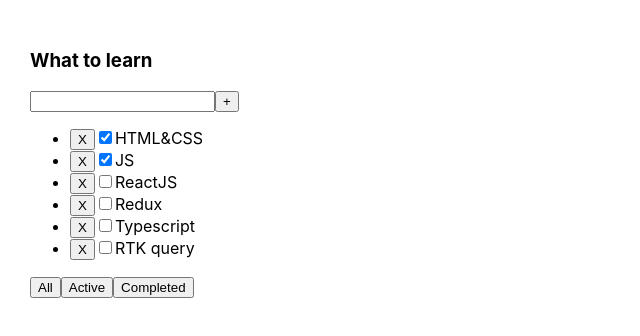
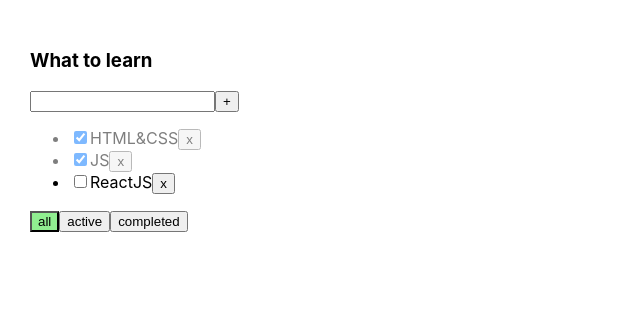
Before and after one commit to mr-vz/todolist, a React (Create React App) app: page / in a window 1280 px wide. Shown: the top 336 px of the page, without its empty margins (0-640 px from the left). Built offline with nearby package versions, Linux system fonts and the light colour scheme.

Commit message:
Fourth week lesson

```diff
--- a/src/App.tsx
+++ b/src/App.tsx
@@ -9,50 +9,64 @@
 	isDone: boolean
 }
 
-export type FilterValue = 'All' | 'Active' | 'Completed'
+export type FilterValuesType = 'all' | 'active' | 'completed'
 
 function App() {
-	let [tasks, setTasks] =  useState<TaskType[]>([
-		{ id: v1(), title: 'HTML&CSS', isDone: true },
-		{ id: v1(), title: 'JS', isDone: true },
-		{ id: v1(), title: 'ReactJS', isDone: false },
-		{ id: v1(), title: 'Redux', isDone: false },
-		{ id: v1(), title: 'Typescript', isDone: false },
-		{ id: v1(), title: 'RTK query', isDone: false },
+
+	const [tasks, setTasks] = useState<TaskType[]>([
+		{id: v1(), title: 'HTML&CSS', isDone: true},
+		{id: v1(), title: 'JS', isDone: true},
+		{id: v1(), title: 'ReactJS', isDone: false},
 	])
 
-	//console.log(tasks)
+	const [filter, setFilter] = useState<FilterValuesType>('all')
 
 	const removeTask = (taskId: string) => {
-		setTasks(tasks.filter(el => el.id !== taskId))
+		const filteredTasks = tasks.filter((task) => {
+			return task.id !== taskId
+		})
+		setTasks(filteredTasks)
 	}
 
-	const [filterValue, setFilterValue] = useState<FilterValue>('All')
-
-	const addTask = (newTitle: string) => {
-		const newTask = { id: v1(), title: newTitle || 'new title', isDone: false }
-		setTasks([newTask ,...tasks])
+	const addTask = (title: string)=> {
+		const newTask = {
+			id: v1(),
+			title: title,
+			isDone: false
+		}
+		const newTasks = [newTask, ...tasks]
+		setTasks(newTasks)
 	}
 
-	//
-	// const filterTasks = (value: FilterValue) => {
-	// 	setFilterValue(value)
-	// }
-	//
-	// let filteredTasks = tasks
-	// if(filterValue === 'Active') filteredTasks = tasks.filter(el => !el.isDone)
-	// if(filterValue === 'Completed') filteredTasks = tasks.filter(el => el.isDone)
+	const changeFilter = (filter: FilterValuesType) => {
+		setFilter(filter)
+	}
+
+	const changeStatus = (taskId: string, isDone: boolean) => {
+		setTasks(tasks.map(el => el.id === taskId ? {...el, isDone} : el))
+	}
+
+	let tasksForTodolist = tasks
+	if (filter === 'active') {
+		tasksForTodolist = tasks.filter(task => !task.isDone)
+	}
+
+	if (filter === 'completed') {
+		tasksForTodolist = tasks.filter(task => task.isDone)
+	}
 
 	return (
 		<div className="App">
 			<Todolist
 				title="What to learn"
-				tasks={tasks}
+				tasks={tasksForTodolist}
 				removeTask={removeTask}
+				changeFilter={changeFilter}
 				addTask={addTask}
+				changeStatus={changeStatus}
 			/>
 		</div>
-	)
+	);
 }
 
 export default App;
--- a/src/Button.tsx
+++ b/src/Button.tsx
@@ -1,10 +1,11 @@
 type ButtonPropsType = {
 	title: string
-	onClick?: () => void
+	onClick?:()=> void
+	className?: string
 }
 
-export const Button = ({title, onClick}: ButtonPropsType) => {
+export const Button = ({title, onClick, className}: ButtonPropsType) => {
 	return (
-		<button onClick={onClick}>{title}</button>
+		<button className={className} onClick={onClick}>{title}</button>
 	)
 }
--- a/src/Todolist.tsx
+++ b/src/Todolist.tsx
@@ -1,168 +1,87 @@
-import {FilterValue, TaskType} from "./App";
+import {FilterValuesType, TaskType} from "./App";
+import {ChangeEvent, KeyboardEvent, useState} from "react";
 import {Button} from "./Button";
-import {useRef, useState, KeyboardEvent, ChangeEvent} from "react";
+import s from './todolist.module.css'
 
 type PropsType = {
 	title: string
 	tasks: TaskType[]
-    removeTask: (id: string) => void
-    addTask: (newTitle: string) => void
+	removeTask: (taskId: string) => void
+	changeFilter: (filter: FilterValuesType) => void
+	addTask: (title: string) => void
+    changeStatus: (taskId: string ,isDone: boolean) => void
 }
 
-export const Todolist = ({title, tasks, removeTask, addTask}: PropsType) => {
+export const Todolist = ({title, tasks, removeTask, changeFilter, addTask, changeStatus}: PropsType) => {
+	const [taskTitle, setTaskTitle] = useState('')
+	const [error, setError] = useState<null | string>(null)
+	const [nameButton, setNameButton] = useState('all')
 
-    const [filterValue, setFilterValue] = useState<FilterValue>('All')
-    const filterTasks = (value: FilterValue) => {
-        setFilterValue(value)
+	const addTaskHandler = () => {
+		if(taskTitle.trim()) {
+			addTask(taskTitle.trim())
+		} else {
+			setError('Title is requred!')
 		}
-    const filterFoo = () => {
-        switch (filterValue) {
-            case "All": {
-                return tasks
-            }
-            case "Active": {
-                return tasks.filter(el => !el.isDone)
-            }
-            case "Completed": {
-                return tasks.filter(el => el.isDone)
-            }
-        }
-    }
-    const resultFoo = filterFoo()
-
-    const [newTitle, setNewTitle] = useState('')
-
-    const removeTaskHandler = (taskId: string) => {
-        removeTask(taskId)
+		setTaskTitle('')
 	}
 
-    const addTaskHandler = () => {
-        addTask(newTitle)
-        setNewTitle('')
+	const changeTaskTitleHandler = (event: ChangeEvent<HTMLInputElement>) => {
+		setTaskTitle(event.currentTarget.value)
+		setError(null)
 	}
 
-    const onKeyDownHandler = (e: KeyboardEvent<HTMLInputElement>) => {
-        if (e.key == 'Enter') {
+	const addTaskOnKeyUpHandler = (event: KeyboardEvent<HTMLInputElement>) => {
+		if (event.key === 'Enter') {
 			addTaskHandler()
 		}
 	}
 
-    const onChangeHandler = (e: ChangeEvent<HTMLInputElement>) => {
-        setNewTitle(e.currentTarget.value)
+	const changeFilterTasksHandler = (filter: FilterValuesType) => {
+		changeFilter(filter)
+		setNameButton(filter)
 	}
 
-    const mappedTask =
-        tasks.length === 0
-            ? <p>Тасок нет</p>
-            : <ul>
-                {resultFoo.map((task) => {
-                    // const removeTaskHandler = () => {
-                    //     removeTask(task.id)
-                    // }
-                    return <li key={task.id}>
-                        <button onClick={()=>removeTaskHandler(task.id)}>X
-                        </button>
-                        <input type="checkbox" checked={task.isDone}/>
-                        <span>{task.title}</span></li>
-                })}
-            </ul>
+    const changeStatusHandler = (taskId: string, value: boolean) => {
+        changeStatus(taskId, value)
+    }
 
 	return (
 		<div>
 			<h3>{title}</h3>
 			<div>
 				<input
-                    value={newTitle}
-                    onChange={onChangeHandler}
-                    onKeyDown={onKeyDownHandler}
+					value={taskTitle}
+					onChange={changeTaskTitleHandler}
+					onKeyUp={addTaskOnKeyUpHandler}
+					className={error ? s.error : ''}
 				/>
-                <button onClick={addTaskHandler}>+
-                </button>
-                {/*<Button title={'+'}/>*/}
+				<Button title={'+'} onClick={addTaskHandler}/>
 			</div>
-            {mappedTask}
+			{error&&<span className={s.errorMessage}>{error}</span>}
+			{
+				tasks.length === 0
+					? <p>Тасок нет</p>
+					: <ul>
+						{tasks.map((task) => {
+
+							const removeTaskHandler = () => {
+								removeTask(task.id)
+							}
+
+							return <li key={task.id} className={task.isDone ? s.isDone : ''}>
+								<input type="checkbox" checked={task.isDone} onChange={(e)=> changeStatusHandler(task.id, e.currentTarget.checked)}/>
+								<span>{task.title}</span>
+								<Button onClick={removeTaskHandler} title={'x'}/>
+							</li>
+						})}
+					</ul>
+			}
 			<div>
-                {/*<button onClick={() => filterTasks('All')}>All</button>*/}
-                {/*<button onClick={() => filterTasks('Active')}>Active</button>*/}
-                {/*<button onClick={() => filterTasks('Completed')}>Completed</button>*/}
-                <Button title={'All'} onClick={() => filterTasks('All')}/>
-                <Button title={'Active'} onClick={() => filterTasks('Active')}/>
-                <Button title={'Completed'} onClick={() => filterTasks('Completed')}/>
+				<Button className={nameButton === 'all' ? s.activeFilter : ''} title={'all'} onClick={()=> changeFilterTasksHandler('all')}/>
+				<Button className={nameButton === 'active' ? s.activeFilter : ''} title={'active'} onClick={()=> changeFilterTasksHandler('active')}/>
+				<Button className={nameButton === 'completed' ? s.activeFilter : ''} title={'completed'} onClick={()=> changeFilterTasksHandler('completed')}/>
 			</div>
 		</div>
 	)
 }
-
-//REF------------------------------------------------------------------------------
-// import {FilterValue, TaskType} from "./App";
-// import {Button} from "./Button";
-// import {useRef, useState} from "react";
-//
-// type PropsType = {
-// 	title: string
-// 	tasks: TaskType[]
-// 	removeTask: (id: string) => void
-// 	addTask: (newTitle: string) => void
-// }
-//
-// export const Todolist = ({title, tasks, removeTask, addTask}: PropsType) => {
-//
-// 	const inputRef = useRef<HTMLInputElement>(null)
-//
-// 	const [filterValue, setFilterValue] = useState<FilterValue>('All')
-//
-// 	const filterTasks = (value: FilterValue) => {
-// 		setFilterValue(value)
-// 	}
-//
-// 	const filterFoo = () => {
-// 		switch (filterValue) {
-// 			case "All": {
-// 				return tasks
-// 			}
-// 			case "Active": {
-// 				return tasks.filter(el => !el.isDone)
-// 			}
-// 			case "Completed": {
-// 				return tasks.filter(el => el.isDone)
-// 			}
-// 		}
-// 	}
-//
-// 	const resultFoo = filterFoo()
-//
-// 	return (
-// 		<div>
-// 			<h3>{title}</h3>
-// 			<div>
-// 				<input ref={inputRef}/>
-// 				<button onClick={()=> {
-// 					if(inputRef.current) {
-// 						addTask(inputRef.current.value)
-// 					}
-// 				}}>+</button>
-// 				{/*<Button title={'+'}/>*/}
-// 			</div>
-// 			{
-// 				tasks.length === 0
-// 					? <p>Тасок нет</p>
-// 					: <ul>
-// 						{resultFoo.map((task) => {
-// 							return <li key={task.id}>
-// 								<button onClick={() => {removeTask(task.id)}}>X</button>
-// 								<input type="checkbox" checked={task.isDone}/>
-// 								<span>{task.title}</span></li>
-// 						})}
-// 					</ul>
-// 			}
-// 			<div>
-// 				<button onClick={() => filterTasks('All')}>All</button>
-// 				<button onClick={() => filterTasks('Active')}>Active</button>
-// 				<button onClick={() => filterTasks('Completed')}>Completed</button>
-// 				{/*<Button title={'All'}/>*/}
-// 				{/*<Button title={'Active'}/>*/}
-// 				{/*<Button title={'Completed'}/>*/}
-// 			</div>
-// 		</div>
-// 	)
-// }
--- a/src/index.tsx
+++ b/src/index.tsx
@@ -8,7 +8,9 @@
   document.getElementById('root') as HTMLElement
 );
 root.render(
+  <React.StrictMode>
     <App />
+  </React.StrictMode>
 );
 
 // If you want to start measuring performance in your app, pass a function
--- /dev/null
+++ b/src/todolist.module.css
@@ -0,0 +1,15 @@
+.error {
+    border: red 1px solid;
+}
+
+.errorMessage {
+    color: red;
+}
+
+.activeFilter {
+    background-color: lightgreen;
+}
+
+.isDone {
+    opacity: 0.5;
+}
```
Lines whose indentation alone changed are shown as unchanged.
